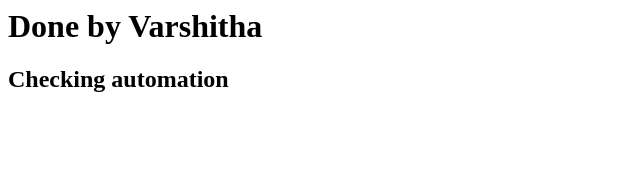
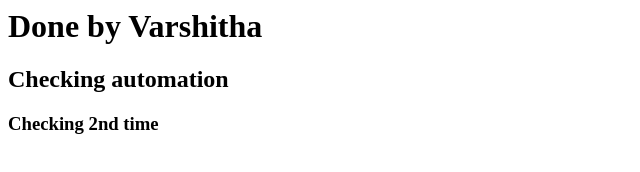
Before and after one commit to lvarshitha7/devops_git, a website: page index.html in a window 1280 px wide. Shown: the whole page, without its empty margins (0-640 px from the left). Drawn offline with Linux system fonts and the light colour scheme.

Commit message:
Add second heading to index.html

```diff
--- a/index.html
+++ b/index.html
@@ -1,2 +1,3 @@
 <h1> Done by Varshitha</h1>
 <h2>Checking automation</h2>
+<h3>Checking 2nd time</h3>
```
